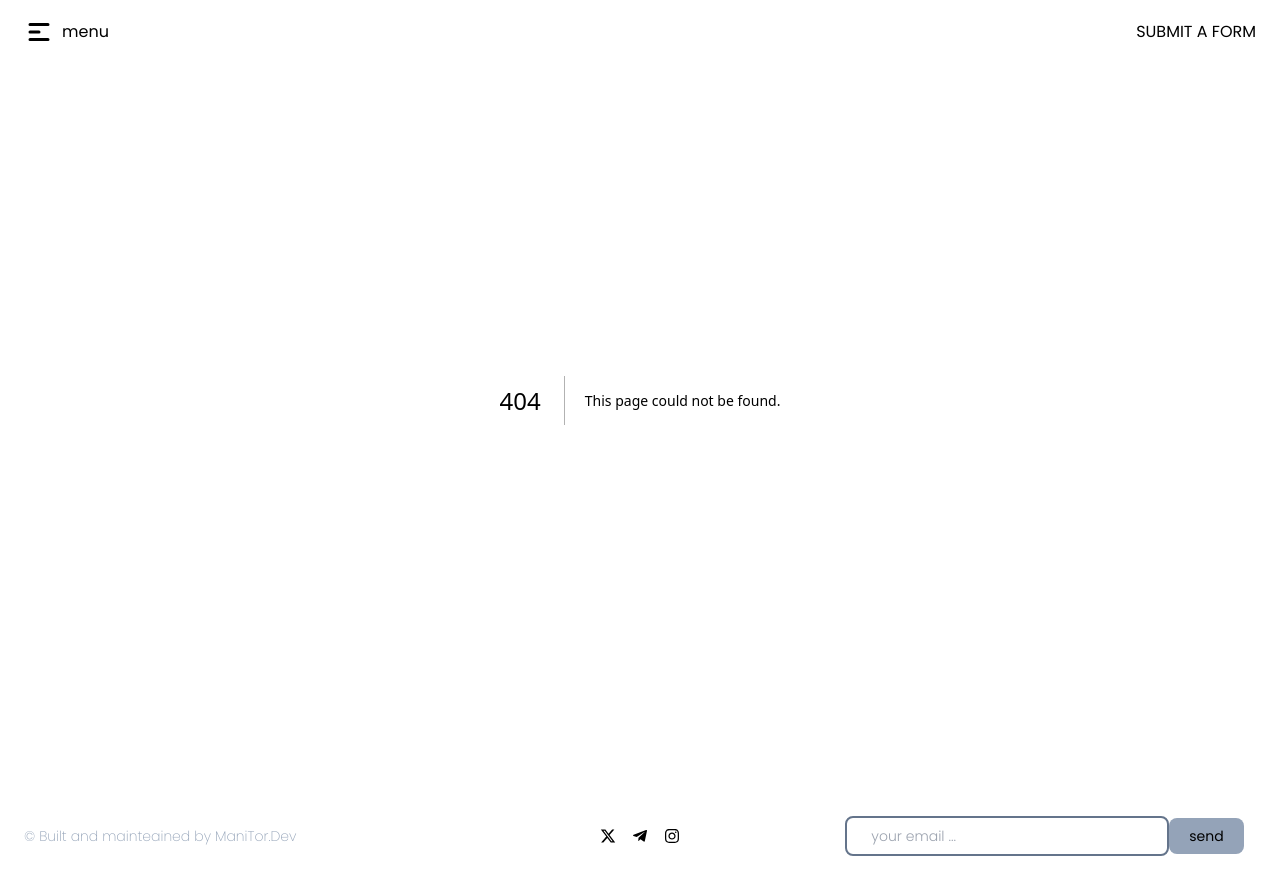
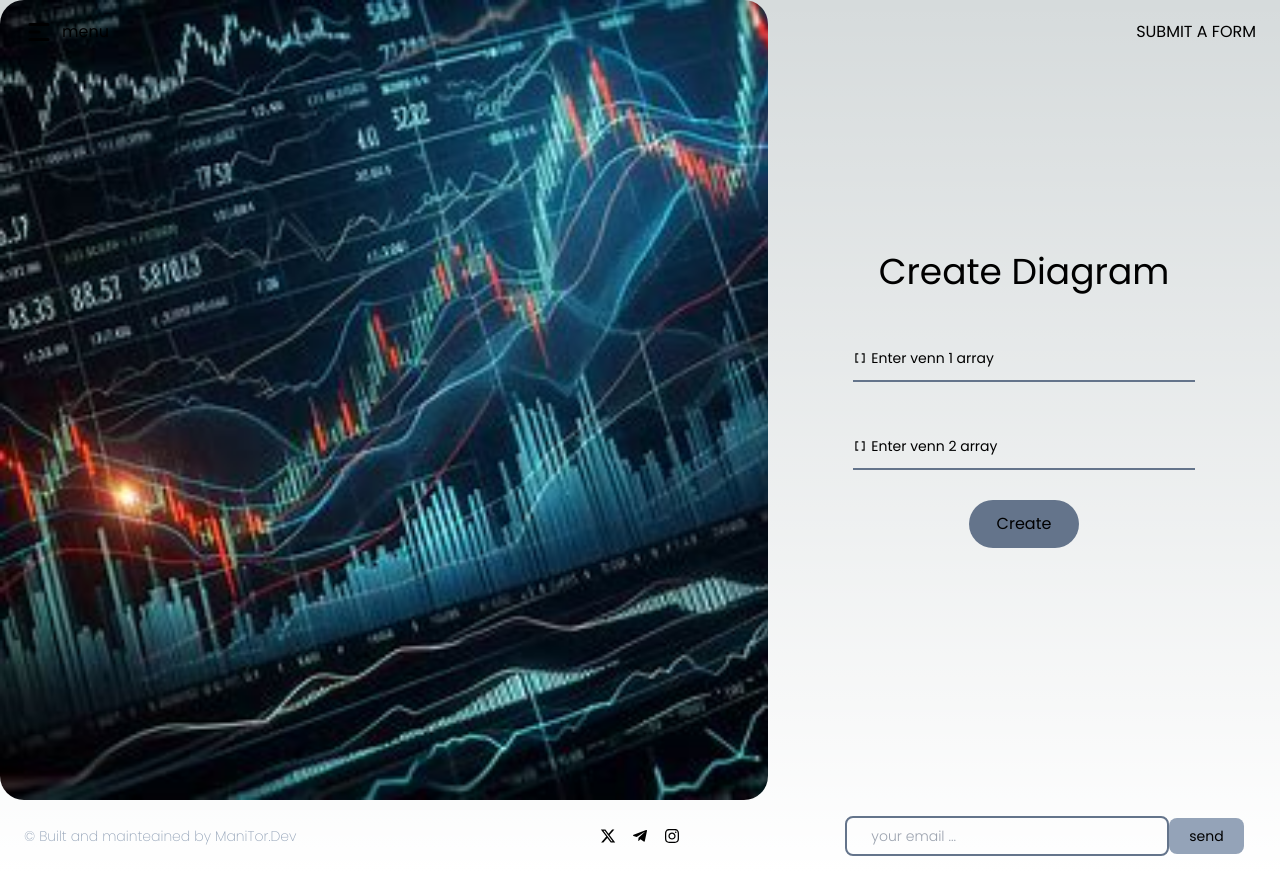
Before and after one commit to ManitorDev/venn-diagram, a Next.js app: page /create-diagram in a window 1280 px wide. Before the commit this address had no page. Built offline with nearby package versions, Linux system fonts and the light colour scheme.

Commit message:
"Removed imports and state variables in login page, added reducer to store"

```diff
--- a/src/app/(auth)/login/page.tsx
+++ b/src/app/(auth)/login/page.tsx
@@ -8,7 +8,6 @@ import { FaRegEnvelope, FaRegUser } from "react-icons/fa";
 import { CiLock } from "react-icons/ci";
 import { useEffect, useRef, useState } from "react";
 import styles from "@/styles/register/style.module.css";
-import { IoIosWarning } from "react-icons/io";
 import { toast } from "react-toastify";
 
 const Login = () => {
@@ -20,9 +19,7 @@ const Login = () => {
   }
 
   const [showPasswordLabel, setShowPasswordLabel] = useState(true);
-  const [showRePasswordLabel, setShowRePasswordLabel] = useState(true);
   const [showEmailLabel, setShowEmailLabel] = useState(true);
-  const [showUsernameLabel, setShowUsernameLabel] = useState(true);
 
   const handleFocus = (inputId: string) => {
     if (inputId === "email") {
--- /dev/null
+++ b/src/app/create-diagram/page.tsx
@@ -0,0 +1,142 @@
+"use client";
+import { useRouter } from "next/navigation";
+import Cookies from "js-cookie";
+import { useFormik } from "formik";
+import * as yup from "yup";
+import { useEffect, useState } from "react";
+import styles from "@/styles/register/style.module.css";
+import { toast } from "react-toastify";
+import { MdOutlineDataArray } from "react-icons/md";
+import { UseDispatch, useSelector } from "react-redux";
+import { addVenns } from "@/store/reducers/setDiagramArrays";
+
+const CreateDiagram = () => {
+  const router = useRouter();
+  const token = Cookies.get("venn-auth-token");
+
+  if (token) {
+    router.push("/");
+  }
+
+  const [showVenn1Label, setShowVenn1Label] = useState(true);
+  const [showVenn2Label, setShowVenn2Label] = useState(true);
+
+  const handleFocus = (inputId: string) => {
+    if (inputId === "venn1") {
+      setShowVenn1Label(false);
+    } else if (inputId === "venn2") {
+      setShowVenn2Label(false);
+    }
+  };
+
+  const handleBlur = (inputId: string) => {
+    const inputElement = document.getElementById(
+      inputId
+    ) as HTMLInputElement | null;
+
+    if (inputElement && !inputElement.value) {
+      switch (inputId) {
+        case "venn1":
+          setShowVenn1Label(true);
+          break;
+        case "venn2":
+          setShowVenn2Label(true);
+          break;
+        default:
+          break;
+      }
+    }
+  };
+
+  const handleSubmit = (values: { venn1: string; venn2: string }) => {
+    console.log(values);
+  };
+
+  const formik = useFormik({
+    initialValues: { venn1: "", venn2: "" },
+    onSubmit: handleSubmit,
+    validationSchema: yup.object({
+      venn1: yup.string().required("venn 1 required"),
+      venn2: yup.string().required("username required"),
+    }),
+    validateOnChange: false,
+    validateOnBlur: false,
+  });
+
+  const [errorDisplayed, setErrorDisplayed] = useState(false);
+
+  useEffect(() => {
+    if (formik.submitCount > 0) {
+      if (formik.errors.venn1) {
+        toast.error(`${formik.errors.venn1}`);
+      } else if (formik.errors.venn2) {
+        toast.error(`${formik.errors.venn2}`);
+      }
+    }
+  }, [formik.submitCount, formik.errors]);
+
+  return (
+    <div className="grid grid-cols-5 w-full h-screen">
+      <div className={styles.bg}></div>
+
+      <div className="col-span-5 md:col-span-2  flex flex-col justify-center items-center h-screen gap-8">
+        <div className="flex flex-col px-0 justify-center items-start gap-5">
+          <span className="text-4xl">Create Diagram</span>
+        </div>
+
+        <form
+          onSubmit={formik.handleSubmit}
+          className="flex w-2/3 flex-col justify-around items-center gap-10"
+        >
+          <label className={`${styles.label} `} htmlFor="venn1">
+            <span
+              className={`${styles.span}  ${
+                showVenn1Label ? "flex" : "hidden"
+              }`}
+            >
+              <MdOutlineDataArray />
+              <span>Enter venn 1 array</span>
+            </span>
+            <input
+              className={`${styles.input}`}
+              type="text"
+              name="venn1"
+              id="venn1"
+              onFocus={() => setShowVenn1Label(false)}
+              onChange={formik.handleChange}
+              onBlur={() => {
+                handleBlur("venn1");
+              }}
+            />
+          </label>
+
+          <label className={`${styles.label}`} htmlFor="venn2">
+            <span
+              className={`${styles.span}  ${
+                showVenn2Label ? "flex" : "hidden"
+              }`}
+            >
+              <MdOutlineDataArray />
+              <span>Enter venn 2 array</span>
+            </span>
+            <input
+              className={`${styles.input}`}
+              type="text"
+              name="venn2"
+              id="venn2"
+              onChange={formik.handleChange}
+              onFocus={() => handleFocus("venn2")}
+              onBlur={() => handleBlur("venn2")}
+            />
+          </label>
+
+          <button className={`${styles.btn}`} type="submit">
+            Create
+          </button>
+        </form>
+      </div>
+    </div>
+  );
+};
+
+export default CreateDiagram;
--- /dev/null
+++ b/src/store/reducers/setDiagramArrays/index.js
@@ -0,0 +1,11 @@
+import { createAction, createReducer } from "@reduxjs/toolkit";
+
+export const addVenns = createAction("addVenns");
+
+const Venns = createReducer({ venn1: [], venn2: [] }, (builder) => {
+  builder.addCase(addVenns.type, (state, action) => {
+    return { ...state, ...action.payload };
+  });
+});
+
+export default Venns;
--- a/src/store/store.ts
+++ b/src/store/store.ts
@@ -1,6 +1,9 @@
 import { combineReducers, configureStore } from "@reduxjs/toolkit";
+import Venns from "./reducers/setDiagramArrays";
 
-const reducer = {}
+const reducer = {
+  venns: Venns,
+};
 
 const store = configureStore({
   reducer,
```
